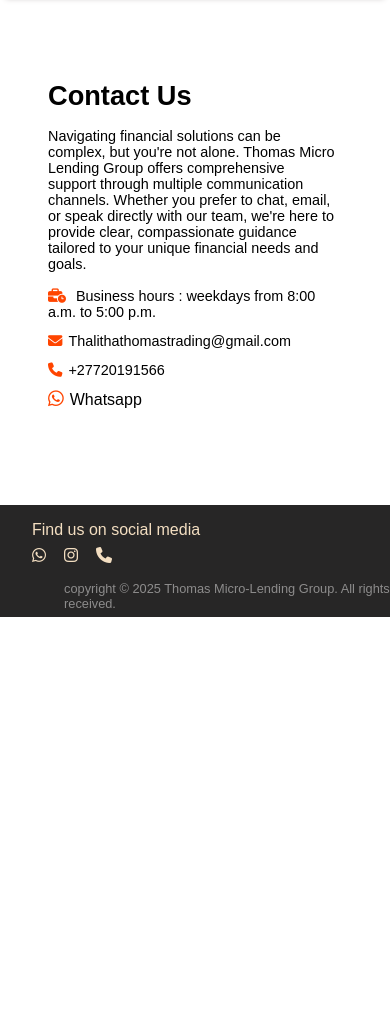
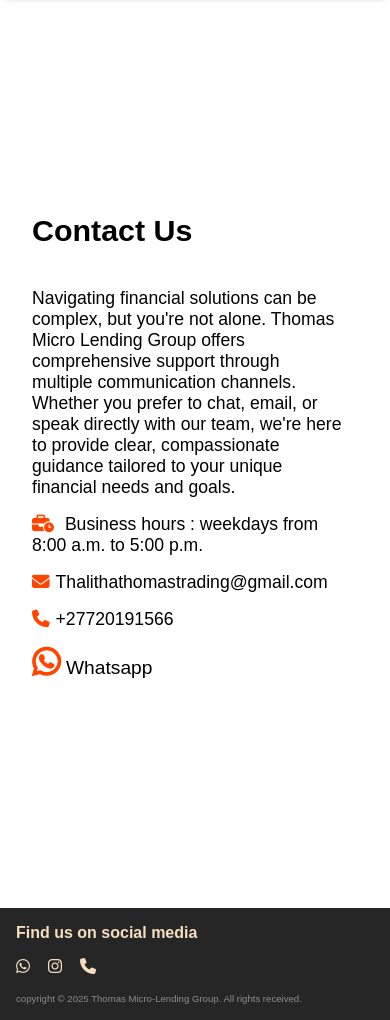
Before and after one commit to ThalithaThomas/Thomas-Micro-lending-group, a Flask app: page /contacts in a window 390 px wide. Shown: the part 112-1132 px from the top of the page. Before the commit the page ends 729 px from the top, so only its background shows below. Run offline with Flask 3, Linux system fonts and the light colour scheme.

Commit message:
update contact page

```diff
--- a/static/style.css
+++ b/static/style.css
@@ -276,13 +277,13 @@ textarea {
   font-size: 1rem;
   padding: 1rem 0rem 0rem 2rem;
   color: rgb(243, 222, 193);
-  font-weight: 530;
+  font-weight: 550;
 }
 
 .footer p {
   color: rgb(141, 140, 140);
   padding: 1rem 0rem 0rem 2rem;
-  font-size: 0.8rem;
+  font-size: 0.7rem;
 }
 .contact {
   display: flex;
@@ -381,7 +382,8 @@ textarea {
 /*contact page styles*/
 .contact-section {
   width: 55%;
-  height: calc(100vh - 13rem);
+  height: auto;
+  min-height: 100vh;
   display: flex;
   justify-content: center;
   align-items: center;
@@ -390,13 +392,13 @@ textarea {
   padding: 2rem;
 }
 .contact-section h1 {
-  font-size: 1.8rem;
+  font-size: 1.9rem;
   justify-content: left;
   text-align: left;
   margin-bottom: 1rem;
 }
 .contact-section p {
-  font-size: 1rem;
+  font-size: 1.2rem;
   margin-bottom: 0.3rem;
 }
 .contact-infoList {
@@ -407,7 +409,8 @@ textarea {
   color: black;
 }
 .contact-infoList a i {
-  font-size: large;
+  font-size: larger;
+  font-weight: 600;
 }
 .contact-infoList i {
   margin-right: 6px;
@@ -684,8 +691,15 @@ button {
 @media screen and (max-width: 768px) {
   .contact-section {
     height: calc(100vh - 9rem);
+    flex-direction: column;
 
-    flex-direction: column;
+    width: 80%;
+    height: calc(100vh - 13rem);
+  }
+  .contact-section p {
+    font-size: 1.1rem;
+    margin-bottom: 0.3rem;
+  }
 }
 nav {
   padding: 1rem 0;
@@ -848,7 +856,7 @@ button {
 #footer {
   font-size: 0.8rem;
   color: rgb(243, 222, 193);
-    padding: 0rem 0rem 1rem 2rem;
+  padding: 0rem 0rem 1rem 0rem;
 }
 .aboutUs ul {
   display: block;
@@ -951,287 +965,10 @@ button {
   }
 }
 
-@media screen and (max-width: 440px) {
-  .contact-section {
-    width: 90%;
-    height: auto;
-    display: flex;
-    justify-content: center;
-    align-items: center;
-    margin: 3rem 1rem;
-    color: black;
-    padding: 2rem;
-  }
-  .contact-section h1 {
-    font-size: 1.7rem;
-  }
-  .contact-section p {
-    font-size: 0.9rem;
-    margin-bottom: 0.2rem;
-  }
-  .contact-infoList li {
-    font-size: 1rem;
-  }
-  .company-name {
-    display: none;
-  }
-
-  .tmlg {
-    display: block;
-    padding: 0;
-  }
-  .aboutPage {
-    width: 80%;
-    height: auto;
-  }
-  .aboutPage p,
-  .aboutPage h2 {
-    font-size: 1.2rem;
-  }
-
-  .aboutPage-box2 li {
-    margin: 1rem 0rem;
-  }
-  .aboutPage-box1 h1 {
-    font-size: 1.9rem;
-  }
-  .contact-infoList li {
-    margin-bottom: 0.8rem;
-  }
-}
-
-@media screen and (max-width: 425px) {
-  .application-form {
-    width: 95%;
-  }
-  .application-form input,
-  .application-form textarea {
-    width: 17rem;
-    line-height: 2.7rem;
-    margin-top: 1rem;
-    text-align: left;
-    padding-left: 1rem;
-    font-size: 1rem;
-  }
-  .application-form h1 {
-    font-size: 1.7rem;
-  }
-
-  .application-form h4 span {
-    font-size: 0.9rem;
-  }
-  #custom-button {
-    margin-top: 2.5rem;
-  }
-}
 /* Medium screens (up to 790px) */
 @media screen and (max-width: 790px) {
   nav li {
     margin-right: 0;
-  }
-}
-
-/* Tablets (up to 768px) */
-@media screen and (max-width: 768px) {
-  .contact-section {
-    height: calc(100vh - 9rem);
-
-    flex-direction: column;
-  }
-  nav {
-    padding: 1rem 0;
-    height: 9rem;
-  }
-
-  .company-name {
-    display: block;
-    font-size: 1.4rem;
-  }
-  .tmlg {
-    display: none;
-  }
-
-  .sidebar {
-    width: 80%;
-    background-color: rgba(255, 255, 255, 0.5);
-    backdrop-filter: blur(40px);
-  }
-
-  .container {
-    height: auto;
-    background-image: none;
-    background-attachment: scroll;
-    background-color: rgb(244, 193, 152);
-    display: flex;
-    justify-content: center;
-    align-items: center;
-    padding: 7%;
-  }
-
-  .application-form {
-    padding: 5rem 0;
-    background-color: transparent;
-    width: 65%;
-    height: 100%;
-  }
-
-  .application-form p {
-    width: 80%;
-    font-size: 1.7rem;
-    font-weight: 530;
-    padding: 0.6rem 0;
-  }
-  .application-form input::placeholder {
-    color: rgb(116, 114, 114);
-    font-size: 1.3rem;
-  }
-  .application-form label {
-    display: none;
-  }
-  #custom-button {
-    background-color: orangered;
-    color: white;
-    width: 11rem;
-    height: 3rem;
-    margin-top: 1.5rem;
-    font-size: 1.4rem;
-  }
-
-  .application-form input,
-  .application-form textarea {
-    width: 18rem;
-    line-height: 2.7rem;
-    margin-top: 2rem;
-    text-align: left;
-    padding-left: 1rem;
-  }
-  .application-form h1 {
-    text-align: left;
-    margin: 1rem 0;
-  }
-  .application-form h4 span {
-    display: none;
-  }
-  .aboutUs {
-    background-color: transparent;
-
-    width: 100%;
-    height: auto;
-  }
-  .about-us-content {
-    display: flex;
-    flex-direction: column;
-    justify-content: left;
-    align-items: left;
-  }
-  .aboutUs h2 {
-    text-align: left;
-    margin: 2rem 0;
-    font-size: 1.8rem;
-  }
-  .aboutUs p {
-    font-size: 1.3rem;
-    width: 90%;
-    text-align: left;
-  }
-
-  .aboutUs button {
-    width: 11rem;
-    height: 3rem;
-    margin-top: 0.5rem;
-    font-size: 1.4rem;
-    margin-bottom: 2rem;
-  }
-
-  .aboutUs img {
-    width: 80%;
-    height: auto;
-    margin-bottom: 1.5rem;
-    margin: 2rem auto;
-
-    border-radius: 8px;
-  }
-
-  #centered-content {
-    margin-left: 7%;
-    pad: 2%;
-  }
-
-  .hideOnMobile {
-    display: none;
-  }
-
-  .menu-button {
-    display: block;
-    margin: auto;
-  }
-  .menu-button a {
-    margin: 0;
-    padding: 2rem 1rem 2rem 0;
-  }
-  .applicantion-section {
-    margin-left: 7%;
-  }
-  .application {
-    width: 80%;
-    display: flex;
-    flex-direction: column;
-  }
-  .application p {
-    font-size: 1.6rem;
-  }
-  .application li {
-    margin: 2rem 0;
-    padding: 1rem;
-  }
-  .footer {
-    flex-direction: column;
-    height: 7rem;
-    max-height: 7rem;
-  }
-  .footer h1 {
-    text-align: left;
-    font-size: 1rem;
-    padding: 0.5rem 0rem 0rem 2rem;
-    color: rgb(243, 222, 193);
-    font-weight: 530;
-  }
-  #footer {
-    font-size: 0.8rem;
-    color: rgb(243, 222, 193);
-    padding: 0rem 0rem 1rem 2rem;
-  }
-  .aboutUs ul {
-    display: block;
-    margin-bottom: 2%;
-  }
-
-  .aboutPage {
-    width: 75%;
-    font-size: 1.3rem;
-  }
-  .contact-section {
-    height: calc(100vh - 9rem);
-
-    flex-direction: column;
-  }
-  .registration {
-    display: block;
-  }
-
-  .registration-box1 {
-    display: none;
-  }
-
-  .registration-box2 {
-    width: 50%;
-    height: 50vh;
-    background-color: rgb(248, 239, 239);
-    padding: 5%;
-  }
-
-  .registration-box2 {
-    background-color: white;
   }
 }
 
@@ -1290,6 +1027,12 @@ button {
     background-color: #e7b0b0;
     color: rgb(82, 81, 81);
   }
+
+  .footer h2,
+  .footer p,
+  .contact {
+    padding: 1rem 0rem 0rem 1rem;
+  }
 }
 /* Small mobile (up to 425px) */
 @media screen and (max-width: 500px) {
@@ -1304,25 +1047,31 @@ button {
 
 @media screen and (max-width: 440px) {
   .contact-section {
-    width: 90%;
-    height: auto;
+    width: 96%;
+
     display: flex;
     justify-content: center;
     align-items: center;
-    margin: 3rem 1rem;
+    margin: 2rem 0rem;
     color: black;
-    padding: 2rem;
+    padding: 0 2rem;
   }
   .contact-section h1 {
-    font-size: 1.7rem;
+    font-size: 1.9rem;
+    margin-bottom: 2.5rem;
   }
   .contact-section p {
-    font-size: 0.9rem;
-    margin-bottom: 0.2rem;
+    font-size: 1.1rem;
+    margin-bottom: 1rem;
   }
   .contact-infoList li {
-    font-size: 1rem;
+    font-size: 1.2rem;
   }
+  .contact-infoList a i {
+    font-size: xx-large;
+    font-weight: 600;
+  }
+
   .company-name {
     display: none;
   }
@@ -1384,4 +1143,7 @@ button {
     justify-content: left;
     text-align: left;
   }
+  .footer p {
+    font-size: 0.6rem;
   }
+}
```
Also changed, not shown: other parts of static/style.css (+55 -40 lines). Lines whose indentation alone changed are shown as unchanged.
